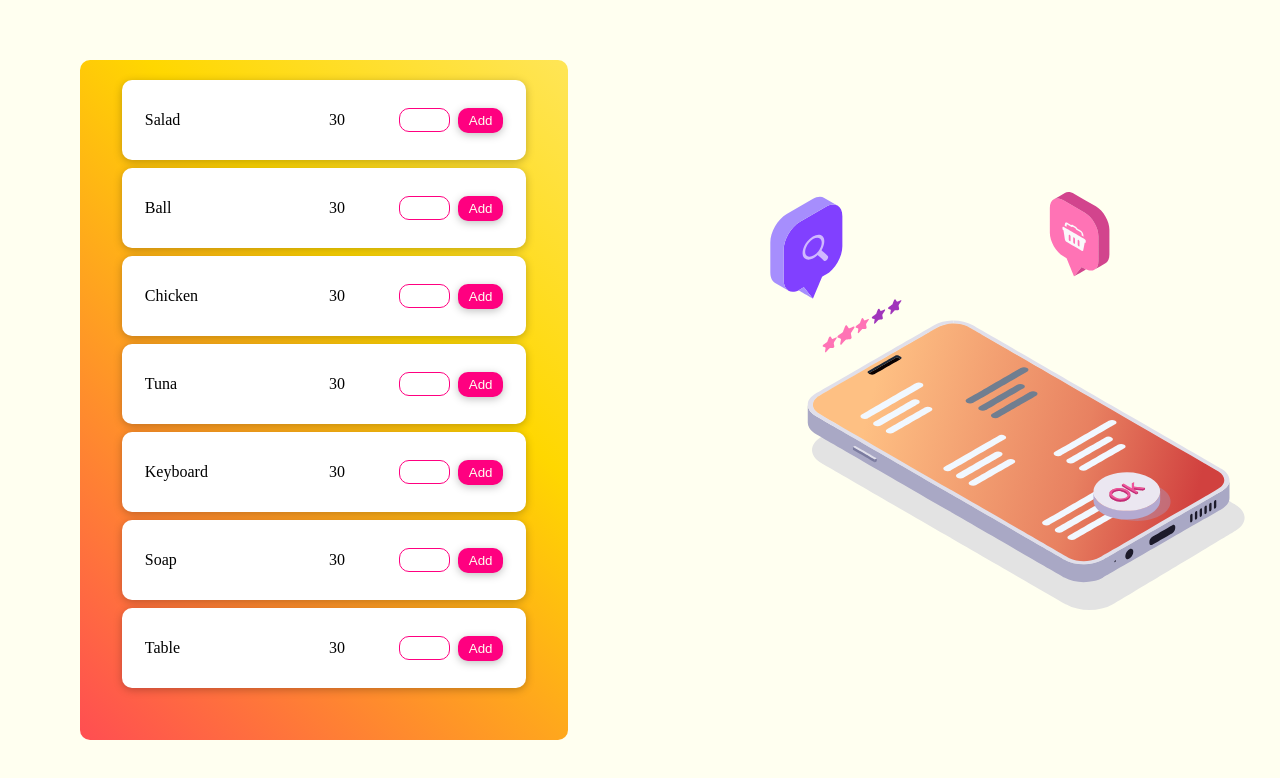
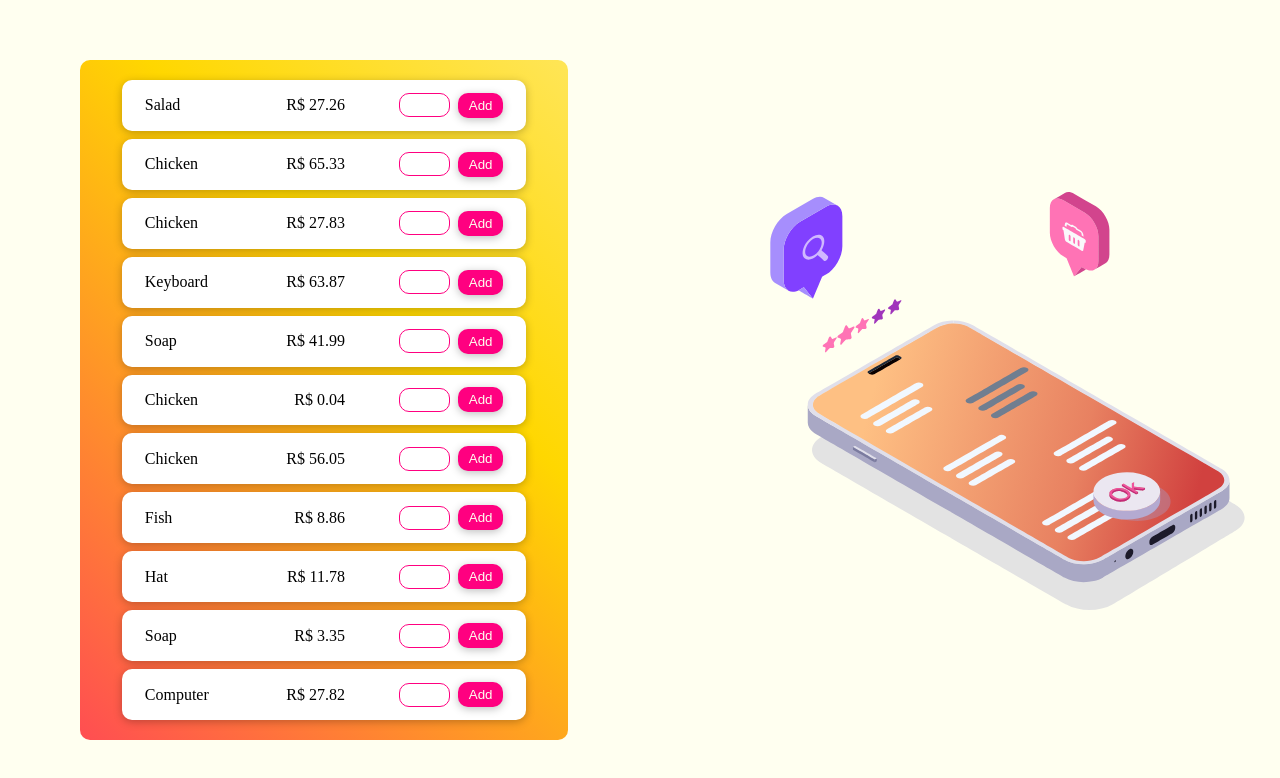
Before and after one commit to CibeleMartins/carrinho-compras, a React (Create React App) app: page / in a window 1280 px wide. Shown: the top 778 px of the page. Built offline with nearby package versions, Linux system fonts and the light colour scheme.

Commit message:
🚧 feat: formatou os dados dos produtos

```diff
--- a/src/components/ProductsList/ProductsList.jsx
+++ b/src/components/ProductsList/ProductsList.jsx
@@ -20,7 +20,7 @@ const ProductLists = () => {
       marginLeft={80}>
       {listProducts.map((i)=> {
 
-        return <Product nameProduct={i} productPrice="30"/>
+        return <Product nameProduct={i.name} productPrice={i.price}/>
       })}
 
 
--- a/src/data/products.js
+++ b/src/data/products.js
@@ -5,8 +5,9 @@ export const listProducts = []
 for (var i = 0; i <= 10; i++) {
 
     const product = faker.commerce.product()
+    const price = faker.finance.amount(0,100,2,'R$ ', true)
 
     if (!listProducts.includes(product)){
-        listProducts.push(product)
+        listProducts.push({name: product, price: price})
     }
 }
```
